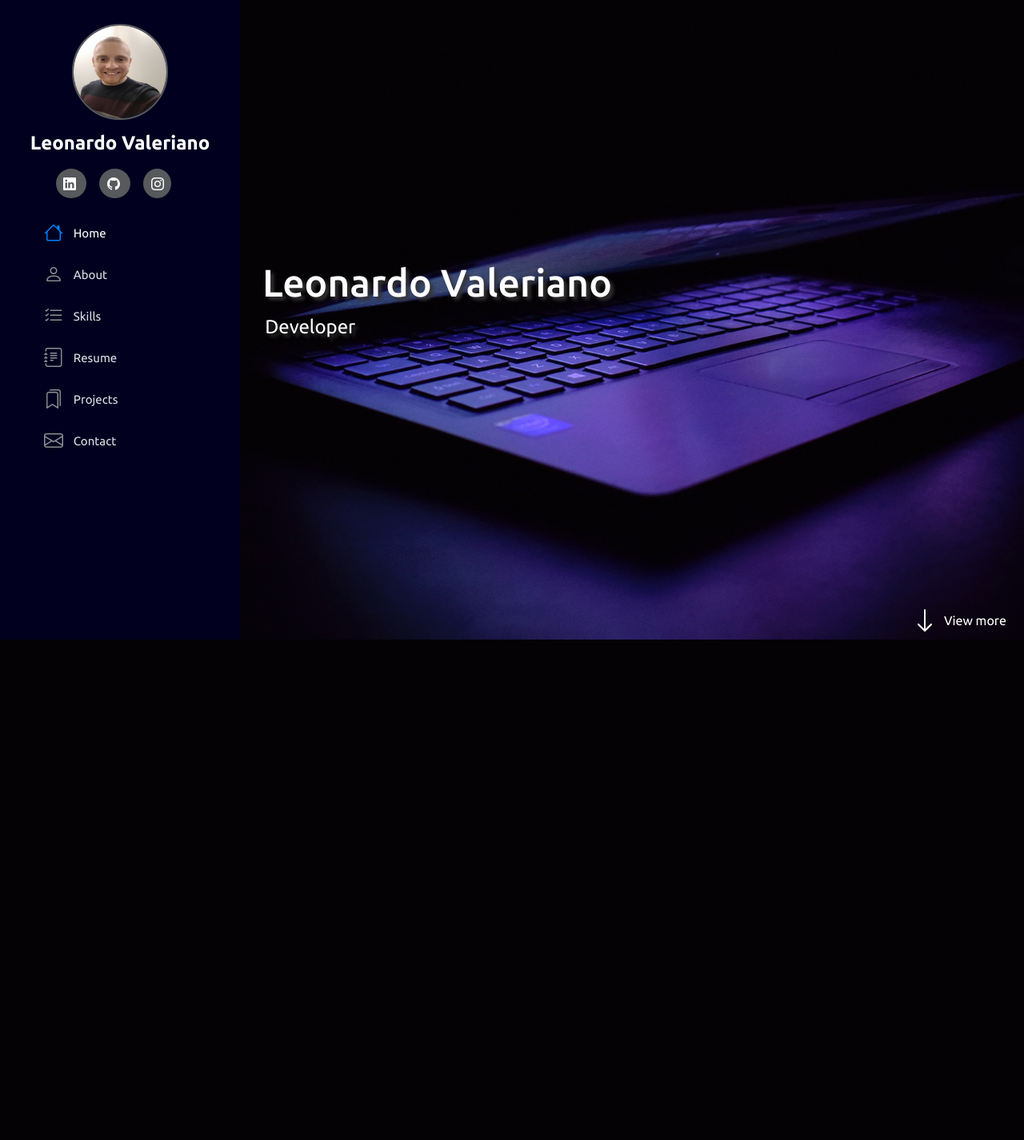
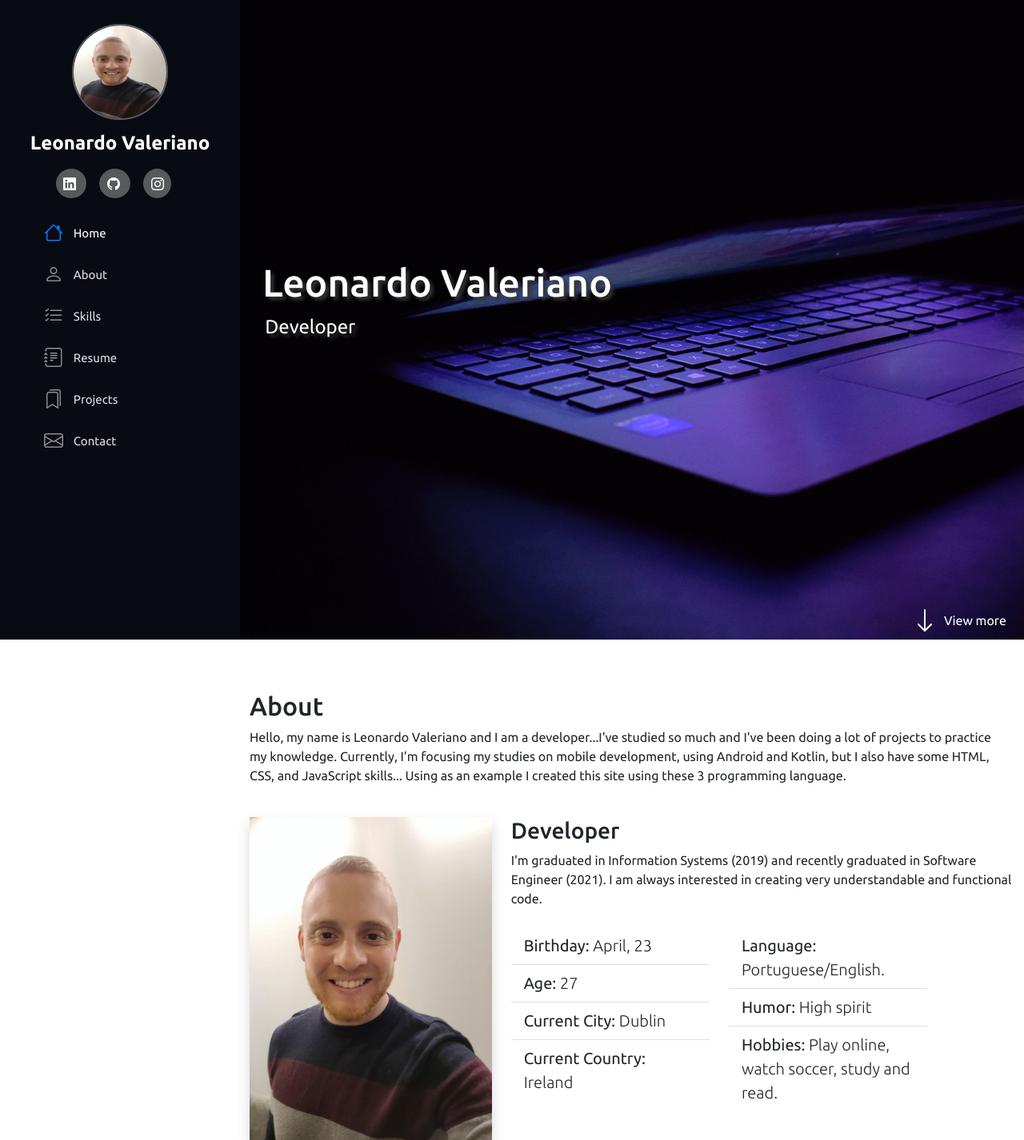
Before and after one commit to Leonardocvaleriano/personal-page, a Flask app: page / in a window 1280 px wide. Shown: the whole page at 80% size. Before the commit the page ends 800 px from the top, so only its background shows below. Run offline with Flask 2, Linux system fonts and the light colour scheme; some libraries are stand-ins or nearby versions.

Commit message:
about page

```diff
--- a/static/style.css
+++ b/static/style.css
@@ -7,13 +7,13 @@
     height: 100%;
 }
 
-/*   maybe add 0 into frof of padding and 9997 into z-index instead auto */
+
 #header {
         position: fixed;
         top:0;
         left:0;
         bottom: 0;
-        background:#01001f;
+        background:#090b13;
         overflow-y: auto;
         width: 300px;
         transition: all ease-in-out 0.5s;
@@ -149,7 +149,7 @@
 i.menu-mobile {
     position:fixed;
     color: #fff;
-    background-color: #0a0909;
+    background-color: #57595c;
     right: 1rem;
     top: 1rem;
     font-size: 1.5rem;
@@ -171,6 +171,21 @@
 
 .menu-nav-active #header{
     left:0;
+}
+
+
+*::-webkit-scrollbar{
+    width: 10px;
+}
+
+*::-webkit-scrollbar-track{
+    width: 12px;
+    box-shadow: inset 0 0 .3rem #00000050;
+    background-color: #fff;
+}
+*::-webkit-scrollbar-thumb{
+    background-color: #57595c;
+
 }
 
 
--- a/templates/index.html
+++ b/templates/index.html
@@ -36,10 +36,10 @@
             <ul class="nav flex-column">
                 <li class="nav-item">
                   <a class="nav-link active" aria-current="page"
-                  href="#"><i class="bi bi-house"></i>Home</a>
+                  href="#home"><i class="bi bi-house"></i>Home</a>
                 </li>
                 <li class="nav-item">
-                  <a class="nav-link" href="#"> <i class="bi bi-person"></i>About</a>
+                  <a class="nav-link" href="#about"> <i class="bi bi-person"></i>About</a>
                 </li>
                 <li class="nav-item">
                     <a class="nav-link" href="#"><i class="bi bi-list-check"></i>Skills</a>
@@ -73,10 +73,76 @@
                         <a href="">View more</a>
                     </div>
                 </div>
-
         </section>
 
+        <section class="container mt-5" id="about">
+            <div class="row w-100">
+                <div class="col md-12 ">
+                    <h2 class='pt-3'>About</h2>
+                    <p> Hello, my name is Leonardo Valeriano and I am a developer...I've studied so much and I've been doing a lot of projects to practice my knowledge.
+                        Currently, I'm focusing my studies on mobile development, using Android and Kotlin, but I also have some HTML, CSS, and JavaScript skills... Using as an example I created this site using these 3 programming language.</p>
+                </div>
+
+            </div>
+
+            <div class="row mt-4">
+                <div class="col md-4">
+                    <img class="img-fluid shadow" src="../static/img/perfil-2.jpg" alt="Leonardo picture">
+                </div>
+                <div class="col-md-8">
+                    <h3>Developer</h3>
+                    <p> I'm graduated in Information Systems (2019) and recently graduated in Software Engineer (2021).
+                        I am always interested in creating very understandable and functional code.   </p>
+                            <div class="row pt-2">
+                                <div class="col-md-5">
+                                    <ul class="list-group list-group-flush fs-5">
+                                        <li class="list-group-item">
+                                            Birthday: <span class="fw-lighter">
+                                                April, 23
+                                             </span>
+                                        </li>
+                                        <li class="list-group-item">
+                                            Age: <span class="fw-lighter">
+                                                27
+                                            </span>
+                                        </li>
+                                        <li class="list-group-item">
+                                            Current City:<span class="fw-lighter">
+                                                Dublin
+                                            </span>
+                                        </li>
+                                        <li class="list-group-item">
+                                            Current Country:<span class="fw-lighter">
+                                                Ireland
+                                            </span>
+                                        </li>
+                                    </ul>
+                                </div>
+                                <div class="col-md-5 ">
+                                    <ul class="list-group list-group-flush fs-5">
+                                        <li class="list-group-item">
+                                            Language:<span class="fw-lighter">
+                                            Portuguese/English.
+                                           </span>
+                                        </li>
+                                        <li class="list-group-item">
+                                            Humor:<span class="fw-lighter">
+                                                High spirit
+                                            </span>
+                                        </li>
+                                        <li class="list-group-item">
+                                            Hobbies:<span class="fw-lighter">
+                                                Play online, watch soccer, study and read.
+                                               </span>
+                                        </li>
+                                    </ul>
+                                </div>
+                            </div>
+                </div>
+            </div>
+        </section>
     </main>
+
 
 
     <script src="../static/bootstrap/js/bootstrap.bundle.min.js"></script>
```
Also changed, not shown: static/img/perfil-2.jpg (added).
